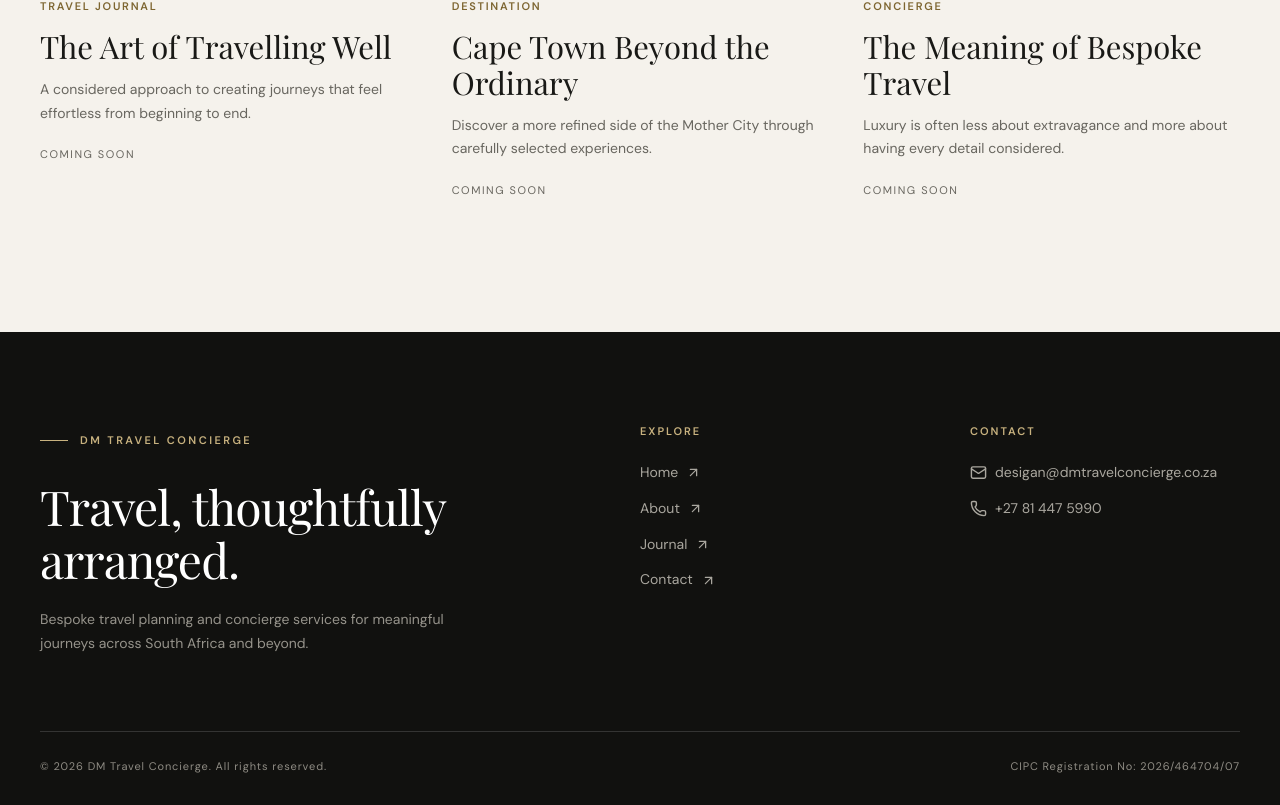
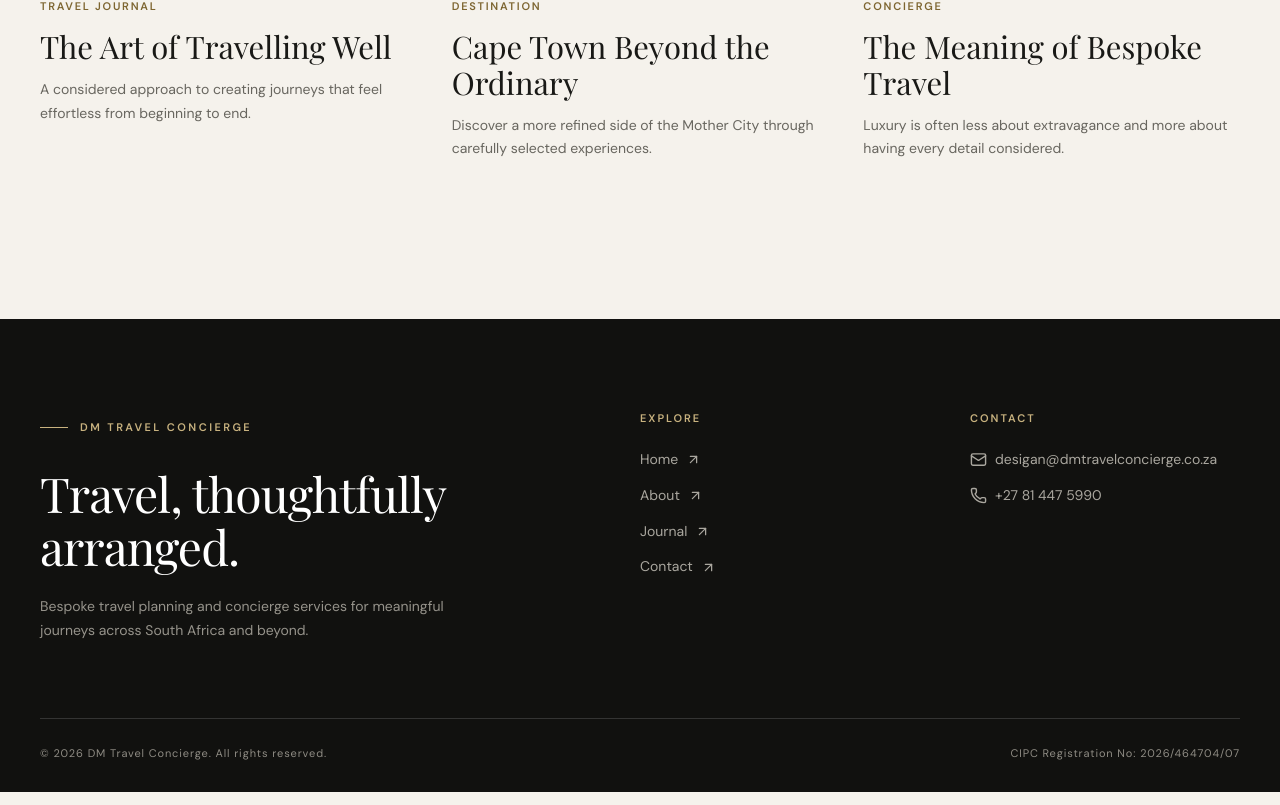
Before and after one commit to NontuthuzeloM24/dm-travel-concierge, a React (Vite) app in the folder dmtravelconcierge/: page /blog in a window 1280 px wide. Shown: the part 1427-2232 px from the top of the page. Built offline with nearby package versions, Linux system fonts and the light colour scheme.

Commit message:
Fix Chapman's Peak image asset path
Add the Chapman's Peak image to the public assets and update the About page to reference the correct asset path so the image loads properly in the browser.

```diff
--- a/dmtravelconcierge/src/pages/About.jsx
+++ b/dmtravelconcierge/src/pages/About.jsx
@@ -59,7 +59,7 @@ function About() {
 
       <section className="about-feature">
         <img
-          src="/images/chapmans-peak.jpg"
+          src="/public/chapmans-peak.jpg"
           alt="Chapman's Peak coastline"
           loading="lazy"
         />
--- a/dmtravelconcierge/src/pages/Blog.jsx
+++ b/dmtravelconcierge/src/pages/Blog.jsx
@@ -40,7 +40,7 @@ function Blog() {
                   <p>{post.excerpt}</p>
 
                   {/* No article pages exist yet, so no dead "Read story" button. */}
-                  <span className="blog-soon">Coming soon</span>
+                  <span className="blog-soon"></span>
                 </div>
               </article>
             ))}
```
Also changed, not shown: 1 other file (tests, documents, lock files or other folders).
